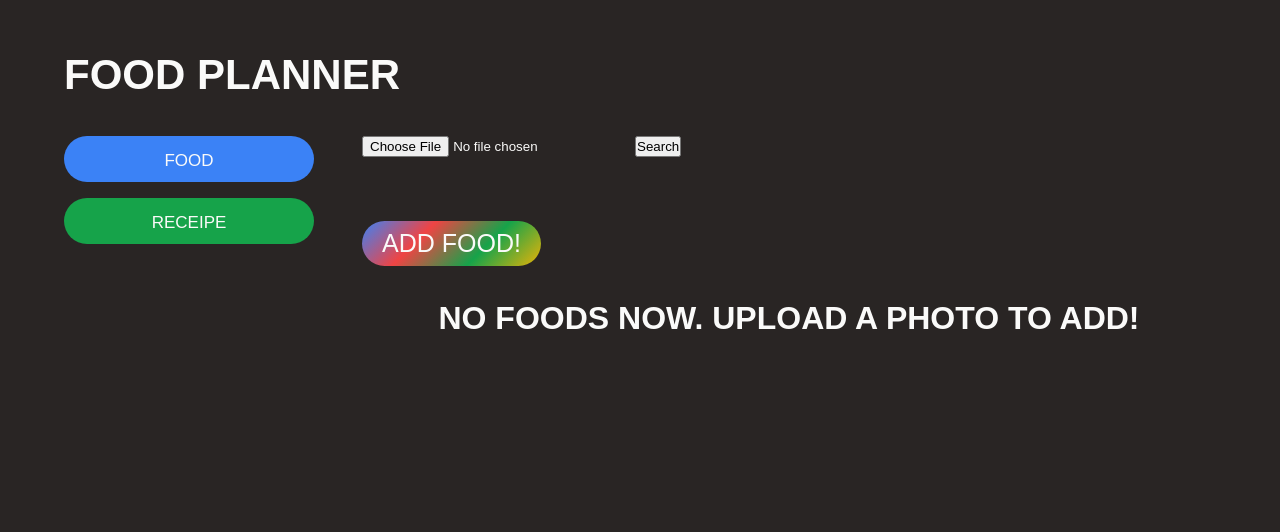
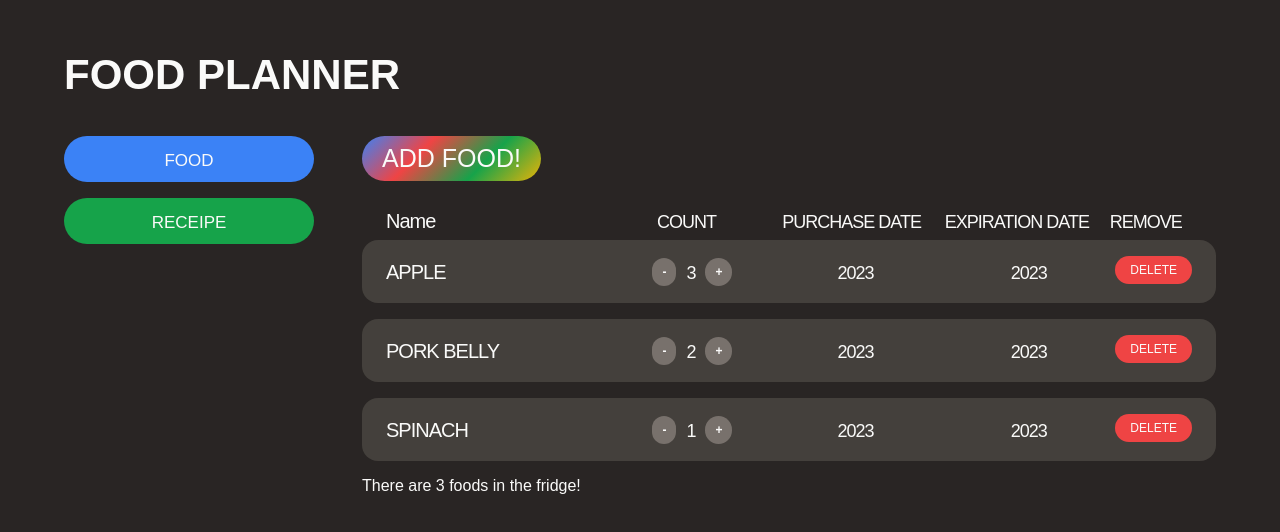
Before and after one commit to VivianRMS/Snap-Meal, a React (Create React App) app: page / in a window 1280 px wide. Shown: the top 532 px of the page. Built offline with nearby package versions, Linux system fonts and the light colour scheme.

Commit message:
add: food ui

```diff
--- a/src/App.css
+++ b/src/App.css
@@ -86,14 +86,24 @@ h1 {
 .food {
   font-size: 20px;
   line-height: 1.4;
-  background-color: #44403c;
+  /* background-color: #44403c; */
   margin-bottom: 16px;
   padding: 16px 24px;
   letter-spacing: -1px;
   display: flex;
   align-items: center;
-  gap: 24px;
+  /* gap: 24px; */
   border-radius: 16px;
+}
+
+.food-list-header {
+  margin-bottom: 5px;
+  padding-bottom: 0px;
+  justify-content: center;
+}
+
+.food-reg {
+  background-color: #44403c;
 }
 
 @media (max-width: 1200px) {
@@ -106,7 +116,7 @@ h1 {
 
 .tag {
   text-transform: uppercase;
-  font-size: 14px;
+  font-size: 18px;
   font-family: "Coiny", sans-serif;
   padding-top: 3px;
   padding-left: 10px;
@@ -183,6 +193,13 @@ ul {
   background-image: none;
 }
 
+.btn-delete {
+  font-size: 12px;
+  padding: 8px 10px 8px;
+  margin-bottom: 3px;
+  background-image: #ef4444;
+}
+
 .vote-buttons {
   margin-left: auto;
   flex-shrink: 0;
@@ -218,14 +235,25 @@ ul {
   background-color: #44403c;
   margin-bottom: 40px;
   padding: 16px 40px;
-  display: flex;
+  /* display: flex; */
   align-items: center;
-  gap: 16px;
+  /* gap: 16px; */
   border-radius: 16px;
   -webkit-border-radius: 16px;
   -moz-border-radius: 16px;
   -ms-border-radius: 16px;
   -o-border-radius: 16px;
+}
+
+.food-form-input {
+  display: flex;
+  gap: 16px;
+}
+
+.food-form-photo{
+  display: flex;
+  gap: 16px;
+  width: 50%;
 }
 
 .food-form input,
@@ -270,3 +298,28 @@ ul {
     width: auto;
   }
 }
+
+input[type="file"]{
+  align-content: center;
+}
+
+.food-description{
+  display: flex;
+  gap: 24px
+}
+
+.change-buttons {
+  border: none;
+  background-color: #78716c;
+  font-size: 12px;
+  padding: 4px 10px;
+  border-radius: 100px;
+  -webkit-border-radius: 100px;
+  -moz-border-radius: 100px;
+  -ms-border-radius: 100px;
+  -o-border-radius: 100px;
+  color: inherit;
+  font-family: inherit;
+  font-weight: 600;
+  cursor: pointer;
+}
--- a/src/components/Homepage.js
+++ b/src/components/Homepage.js
@@ -54,7 +54,7 @@ const Home = () => {
   const [search, setSearch] = useState("");
   const [allergies, setAllergies] = useState("");
   const [lovedFood, setLovedFood] = useState("");
-  const [foods, setfoods] = useState([]);
+  const [foods, setfoods] = useState(testfoods);
   const [recipes, setRecipe] = useState(result_schedule);
   const [loading, setLoading] = useState(false);
   const [currentCatgory, setCurrentCategory] = useState("food");
@@ -171,7 +171,6 @@ const Home = () => {
           <Loader />
         ) : currentCatgory === "food" ? (
           <div>
-            <AiwithImage start_id={foods.length} setfoods={setfoods} />
             <button
               className="btn btn-large btn-open"
               onClick={() => setShowAddFood((show) => !show)}
@@ -291,6 +290,8 @@ function NewFoodForm({ foods, setfoods, setShowAddFood }) {
 
   return (
     <form className="food-form" onSubmit={handleSubmit}>
+      <AiwithImage start_id={foods.length} setfoods={setfoods} />
+      <div className="food-form-input">
         <input
           type="text"
           placeholder="What's your food?"
@@ -322,6 +323,7 @@ function NewFoodForm({ foods, setfoods, setShowAddFood }) {
         <button className="btn btn-large" disabled={isUpLoading}>
           Post
         </button>
+      </div>
     </form>
   );
 }
@@ -334,6 +336,7 @@ function FoodList({ foods, setfoods }) {
   return (
     <section>
       <ul className="food-list">
+        <FoodHeader />
         {foods.map((food) => (
           <Food key={food.id} food={food} setfoods={setfoods} />
         ))}
@@ -342,6 +345,38 @@ function FoodList({ foods, setfoods }) {
     </section>
   );
 }
+
+const FoodHeader = () => {
+  return (
+    <li className="food food-list-header">
+      <p style={{ flex: 3 }}>Name</p>
+      <span
+        className="tag"
+        style={{ flex: 2, display: "flex", justifyContent: "center" }}
+      >
+        Count
+      </span>
+      <span
+        className="tag"
+        style={{ flex: 2, display: "flex", justifyContent: "center" }}
+      >
+        Purchase Date
+      </span>
+      <span
+        className="tag"
+        style={{ flex: 2, display: "flex", justifyContent: "center" }}
+      >
+        Expiration Date
+      </span>
+      <span
+        className="tag"
+        style={{ flex: 1, display: "flex", justifyContent: "center" }}
+      >
+        Remove
+      </span>
+    </li>
+  );
+};
 
 function Food({ food, setfoods }) {
   const [isUpdating, setIsUpdating] = useState(false);
@@ -373,24 +408,51 @@ function Food({ food, setfoods }) {
   }
 
   return (
-    <li className="food">
-      <p>{food.name}</p>
-      <div className="food-description">
+    <li className="food food-reg">
+      <p style={{ flex: 3 }}>{food.name.toUpperCase()}</p>
+      <span
+        className="count"
+        style={{ flex: 2, display: "flex", justifyContent: "center" }}
+      >
+        <button
+          className="change-buttons"
+          onClick={() => handleChange("minus")}
+          disabled={isUpdating}
+        >
+          -
+        </button>
         <span className="tag">{food.count}</span>
-        <span className="tag">{food.purchaseDate}</span>
-        <span className="tag">{food.expirationDate}</span>
-      </div>
-
-      <div className="change-buttons">
-        <button onClick={() => handleChange("add")} disabled={isUpdating}>
+        <button
+          className="change-buttons"
+          onClick={() => handleChange("add")}
+          disabled={isUpdating}
+        >
           +
         </button>
-        <button onClick={() => handleChange("minus")} disabled={isUpdating}>
-          -
-        </button>
-      </div>
-      <div className="confirm-button">
-        <button onClick={() => handleChange("delete")} disabled={isUpdating}>
+      </span>
+      <span
+        className="tag"
+        style={{ flex: 2, display: "flex", justifyContent: "center" }}
+      >
+        {food.purchaseDate}
+      </span>
+      <span
+        className="tag"
+        style={{ flex: 2, display: "flex", justifyContent: "center" }}
+      >
+        {food.expirationDate}
+      </span>
+
+      <div
+        className="confirm-button"
+        style={{ flex: 1, display: "flex", justifyContent: "center" }}
+      >
+        <button
+          className="btn btn-category btn-delete"
+          style={{ backgroundColor: "#ef4444" }}
+          onClick={() => handleChange("delete")}
+          disabled={isUpdating}
+        >
           Delete
         </button>
       </div>
--- a/src/components/upload.js
+++ b/src/components/upload.js
@@ -69,22 +69,35 @@ const AiwithImage = ({ start_id, setfoods }) => {
   return (
     <div>
       <div>
-        <div style={{ display: "flex" }}>
-          <input type="file" onChange={(e) => handleImageChange(e)} />
-          <button style={{ marginLeft: "20px" }} onClick={() => handleClick()}>
+        <div className="food-form-photo">
+          <input type="file" title=" " onChange={(e) => handleImageChange(e)} />
+          <button
+            className="btn btn-large"
+            disabled={loading}
+            onClick={() => handleClick()}
+          >
+            {" "}
             Search
           </button>
         </div>
-        <img src={image} style={{ width: "30%", marginTop: 30 }} />
+        <img
+          src={image}
+          style={{
+            width: "30%",
+            marginTop: 10,
+            marginBottom: 15,
+            marginLeft: 15,
+          }}
+        />
       </div>
 
-      {loading === true && aiResponse === "" ? (
+      {/* {loading === true && aiResponse === "" ? (
         <p style={{ margin: "30px 0" }}>Loading ...</p>
       ) : (
         <div style={{ margin: "30px 0" }}>
           <p>{aiResponse}</p>
         </div>
-      )}
+      )} */}
     </div>
   );
 };
```
Lines whose indentation alone changed are shown as unchanged.
